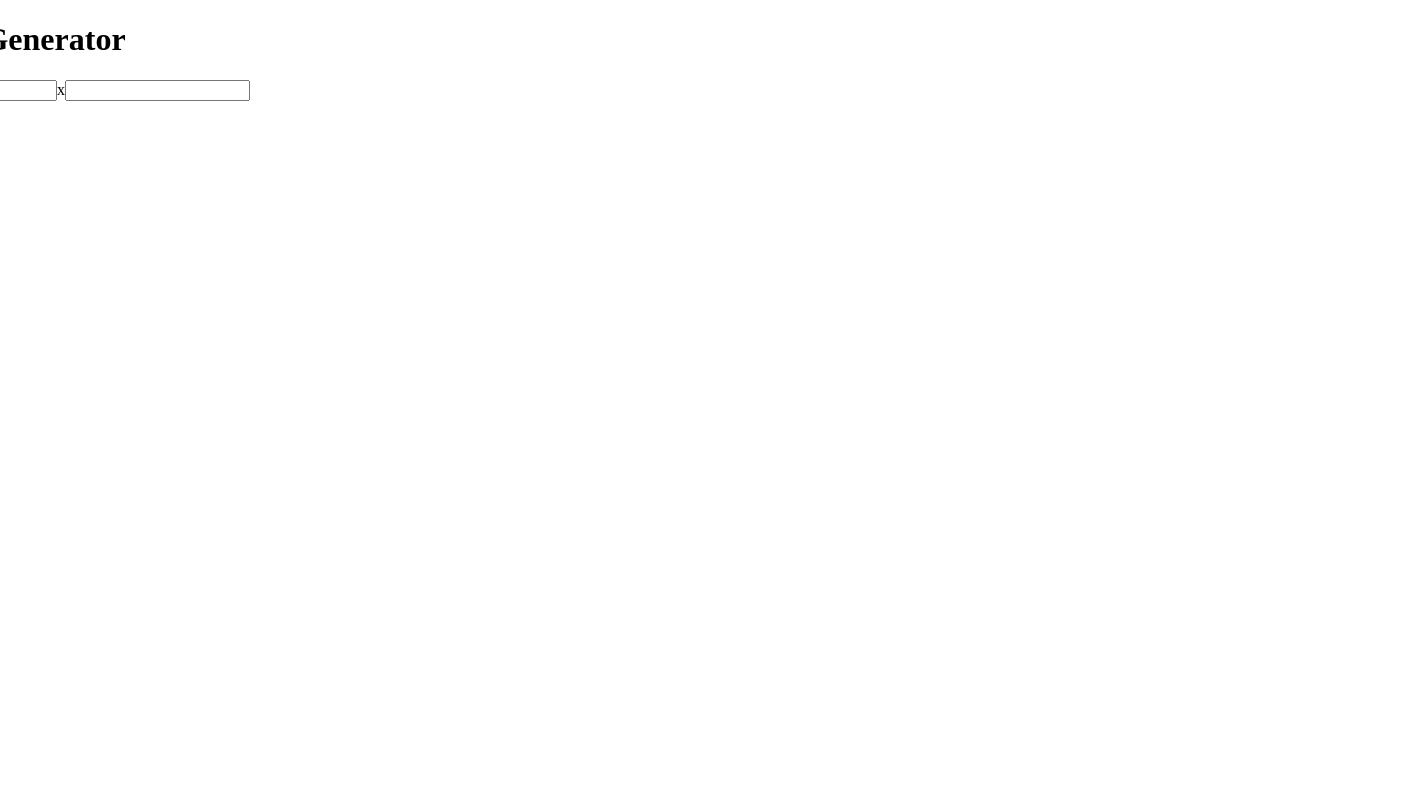
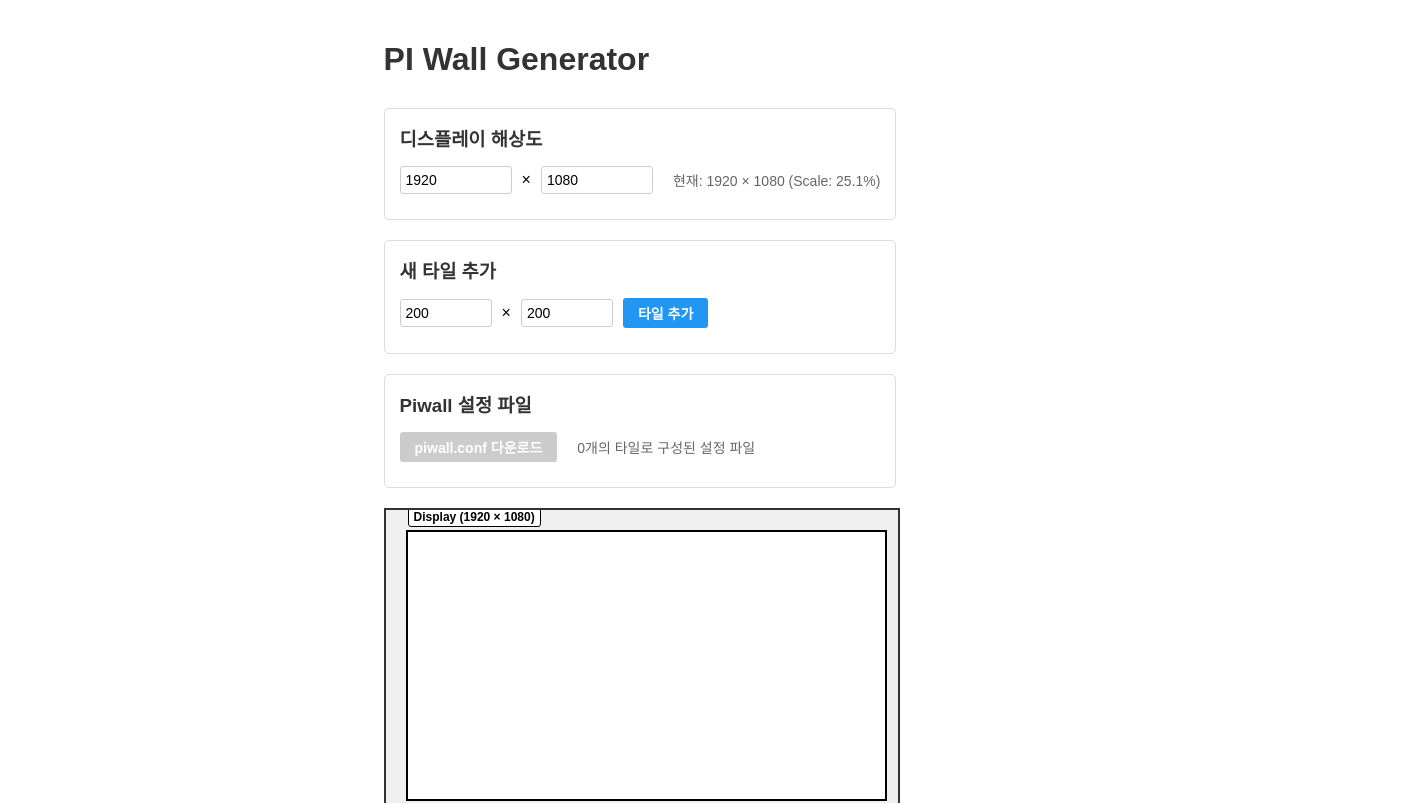
Before and after one commit to MCNL-VideoWall/piwall-ui-based-configuration, a React (Vite) app: page / in a window 1280 px wide. Shown: the top 803 px of the page, 1408 px wide, since content can reach past the window. Built offline with nearby package versions, Linux system fonts and the light colour scheme.

Commit message:
app layout

```diff
--- a/src/App.tsx
+++ b/src/App.tsx
@@ -9,12 +9,11 @@ function App() {
     height: 1080,
   });
 
-  //Display Scale
+  // Display Scale
   const [scale, setScale] = useState(1);
 
   // Tiles
   const [tiles, setTiles] = useState<Tile[]>([]);
-  const tileCount = tiles.length;
   const [draggedTile, setDraggedTile] = useState<string | null>(null);
   const [dragOffset, setDragOffset] = useState({ x: 0, y: 0 });
 
@@ -194,29 +193,194 @@ function App() {
   };
 
   return (
-    <>
-      <div id="container">
-        <h1>PI Wall Generator</h1>
-        {/* DISPLAY RESOLUTION INPUTS */}
-        <div id="display-resolution">
-          <input type="number" />
-          x
-          <input type="number" />
+    <div className="app-container">
+      <h1 className="app-title">PI Wall Generator</h1>
+
+      {/* 디스플레이 해상도 설정 */}
+      <div className="section">
+        <h3>디스플레이 해상도</h3>
+        <div className="input-row">
+          <input
+            type="number"
+            value={display.width}
+            onChange={(e) =>
+              handleDisplaySizeChange(Number(e.target.value), display.height)
+            }
+            placeholder="Width"
+            className="input-number input-large"
+          />
+          <span>×</span>
+          <input
+            type="number"
+            value={display.height}
+            onChange={(e) =>
+              handleDisplaySizeChange(display.width, Number(e.target.value))
+            }
+            placeholder="Height"
+            className="input-number input-large"
+          />
+          <span className="info-text">
+            현재: {display.width} × {display.height} (Scale:{" "}
+            {(scale * 100).toFixed(1)}%)
+          </span>
+        </div>
+      </div>
+
+      {/* 타일 추가 섹션 */}
+      <div className="section">
+        <h3>새 타일 추가</h3>
+        <div className="input-row">
+          <input
+            type="number"
+            value={newTileWidth}
+            onChange={(e) => setNewTileWidth(Number(e.target.value))}
+            placeholder="Width"
+            className="input-number input-small"
+          />
+          <span>×</span>
+          <input
+            type="number"
+            value={newTileHeight}
+            onChange={(e) => setNewTileHeight(Number(e.target.value))}
+            placeholder="Height"
+            className="input-number input-small"
+          />
+          <button onClick={addTile} className="btn btn-primary">
+            타일 추가
+          </button>
+        </div>
+      </div>
+
+      {/* 설정 다운로드 섹션 */}
+      <div className="section">
+        <h3>Piwall 설정 파일</h3>
+        <div className="input-row">
+          <button
+            onClick={downloadPiwallConfig}
+            className="btn btn-success"
+            disabled={tiles.length === 0}
+          >
+            piwall.conf 다운로드
+          </button>
+          <span className="info-text">
+            {tiles.length}개의 타일로 구성된 설정 파일
+          </span>
+        </div>
+      </div>
+
+      {/* 메인 디스플레이 영역 */}
+      <div
+        ref={displayWrapperRef}
+        className={`display-wrapper ${draggedTile ? "dragging" : ""}`}
+        style={{
+          height: `${display.height * scale + 40}px`,
+        }}
+        onMouseMove={handleMouseMove}
+        onMouseUp={handleMouseUp}
+        onMouseLeave={handleMouseUp}
+      >
+        {/* 디스플레이 영역 */}
+        <div
+          id="display"
+          className="display"
+          style={{
+            width: display.width * scale,
+            height: display.height * scale,
+          }}
+        >
+          {/* 디스플레이 정보 라벨 */}
+          <div className="display-label">
+            Display ({display.width} × {display.height})
+          </div>
         </div>
 
-        {/* DISPLAY */}
-        <div id="displayWrapper" ref={displayWrapperRef}>
+        {/* 타일들 렌더링 */}
+        {tiles.map((tile) => (
           <div
-            id="display"
+            key={tile.id}
+            className={`tile ${tile.isDragging ? "tile-dragging" : ""}`}
             style={{
-              position: "relative",
-              width: display.width * scale,
-              height: display.height * scale,
+              left: tile.xPx * scale + 20,
+              top: tile.yPx * scale + 20,
+              width: tile.widthPx * scale,
+              height: tile.heightPx * scale,
             }}
-          ></div>
-        </div>
+            onMouseDown={(e) => handleMouseDown(e, tile.id)}
+          >
+            <div className="tile-content">
+              <div>{tile.id}</div>
+              <div className="tile-position">
+                ({Math.round(tile.xPx)}, {Math.round(tile.yPx)})
+              </div>
+              <div className="tile-size">
+                {tile.widthPx}×{tile.heightPx}
+              </div>
+            </div>
+            <button
+              onClick={() => removeTile(tile.id)}
+              className="tile-remove-btn"
+            >
+              ×
+            </button>
+          </div>
+        ))}
       </div>
-    </>
+
+      {/* 타일 목록 및 편집 */}
+      <div className="tile-list-section">
+        <h3>타일 목록</h3>
+        {tiles.length === 0 ? (
+          <p className="empty-message">
+            타일이 없습니다. 위에서 타일을 추가해보세요.
+          </p>
+        ) : (
+          tiles.map((tile) => (
+            <div key={tile.id} className="tile-item">
+              <div className="tile-info">
+                <strong>{tile.id}</strong>
+                <span>
+                  Position: ({Math.round(tile.xPx)}, {Math.round(tile.yPx)})
+                </span>
+                <button
+                  onClick={() => removeTile(tile.id)}
+                  className="btn btn-danger btn-small"
+                >
+                  삭제
+                </button>
+              </div>
+              <div className="tile-size-controls">
+                <span>크기:</span>
+                <input
+                  type="number"
+                  value={tile.widthPx}
+                  onChange={(e) =>
+                    updateTileSize(
+                      tile.id,
+                      Number(e.target.value),
+                      tile.heightPx
+                    )
+                  }
+                  className="input-number input-tiny"
+                />
+                <span>×</span>
+                <input
+                  type="number"
+                  value={tile.heightPx}
+                  onChange={(e) =>
+                    updateTileSize(
+                      tile.id,
+                      tile.widthPx,
+                      Number(e.target.value)
+                    )
+                  }
+                  className="input-number input-tiny"
+                />
+              </div>
+            </div>
+          ))
+        )}
+      </div>
+    </div>
   );
 }
 
```
